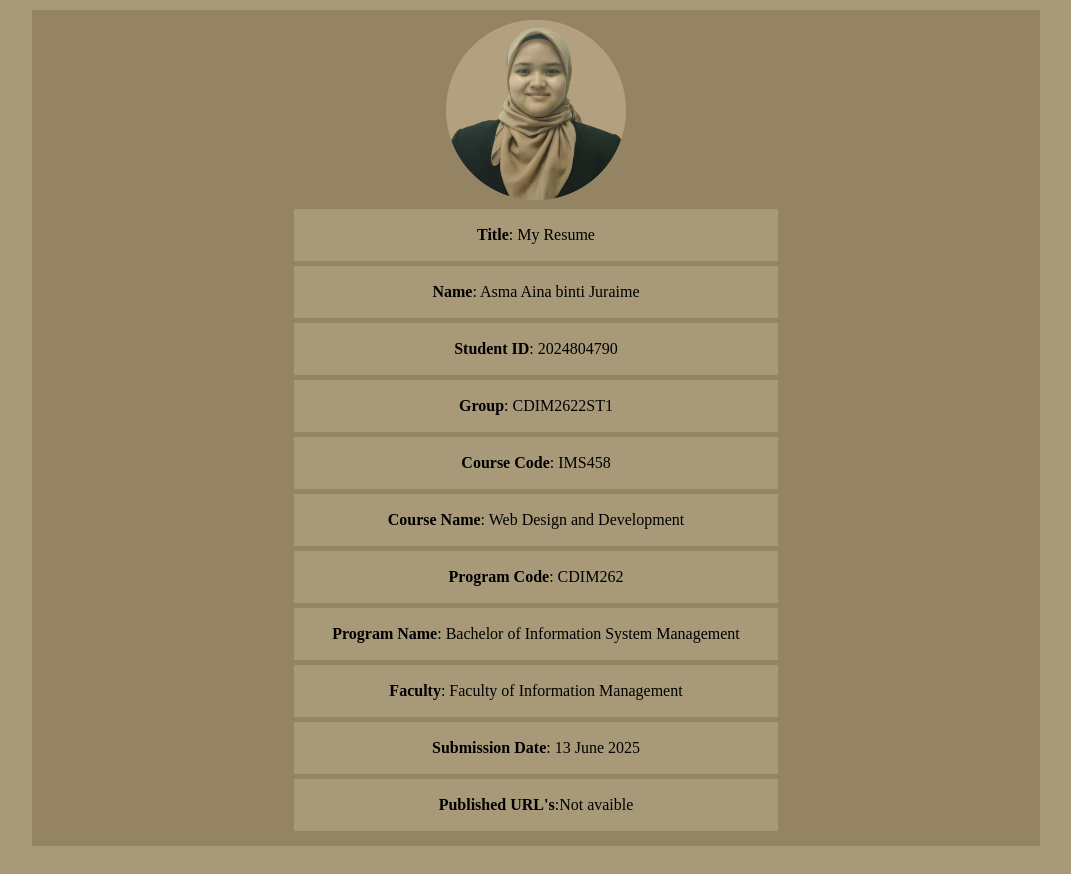
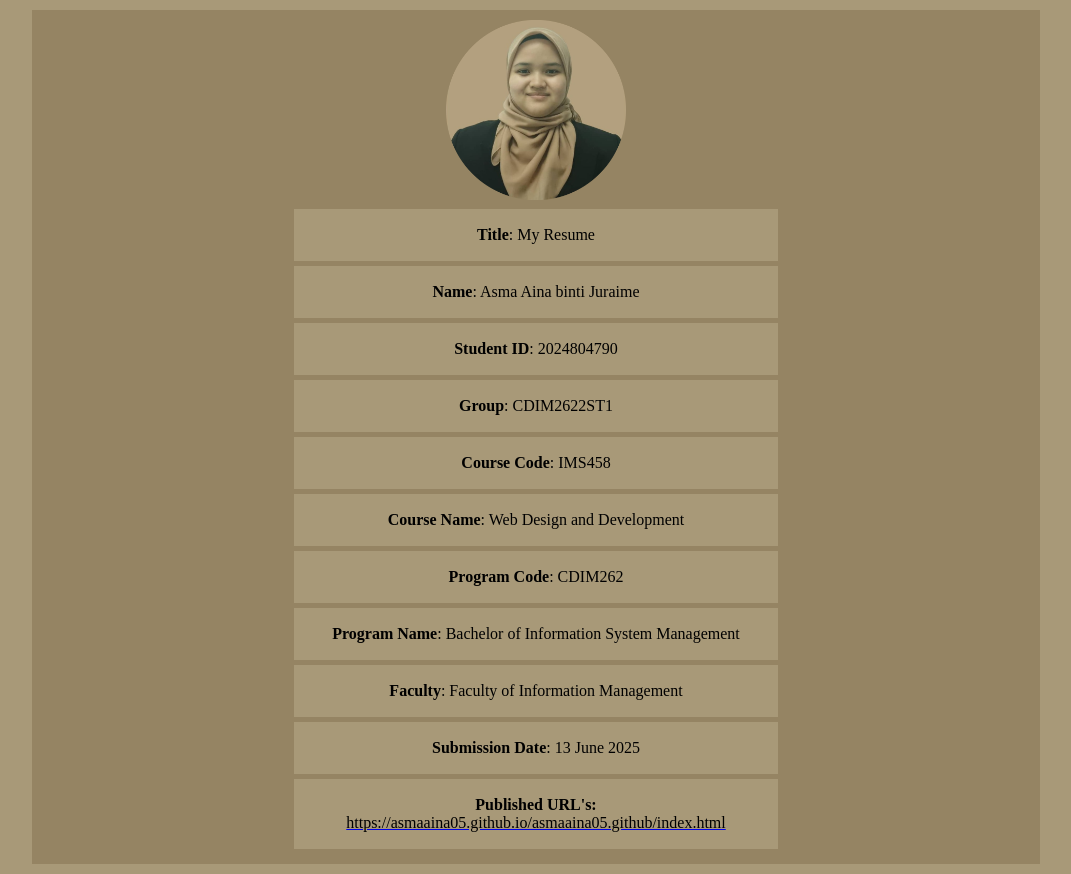
Before and after one commit to asmaaina05/asmaaina05.github, a plain HTML site: page aboutme.html in a window 1280 px wide. Shown: the whole page, without its empty margins (104-1175 px from the left). Drawn offline with Linux system fonts and the light colour scheme.

Commit message:
Add files via upload

```diff
--- a/aboutme.html
+++ b/aboutme.html
@@ -137,7 +137,10 @@
 <tr>
 <!-- **********CONTENT SECTION START*********** -->
 <td bgcolor="#a89978">
-<p align="center"> <strong>Published URL's</strong>:<a href:"#">Not avaible</a></p>
+<p align="center"><strong>Published URL's:</strong><a href="https://asmaaina05.github.io/asmaaina05.github/index.html" target="_blank">
+<font color="black">
+https://asmaaina05.github.io/asmaaina05.github/index.html</font></a>
+</p>
 </td>
 <!-- **********CONTENT SECTION END*********** -->
 </tr>
```
